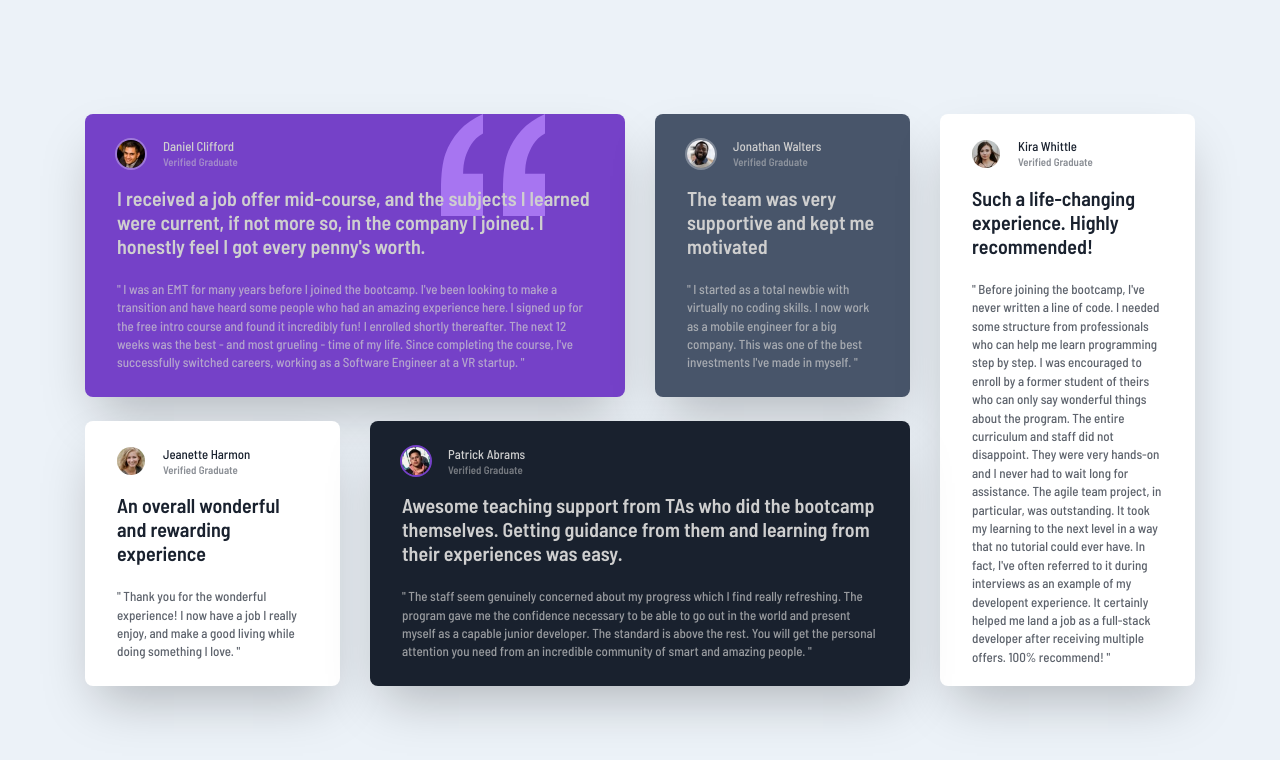
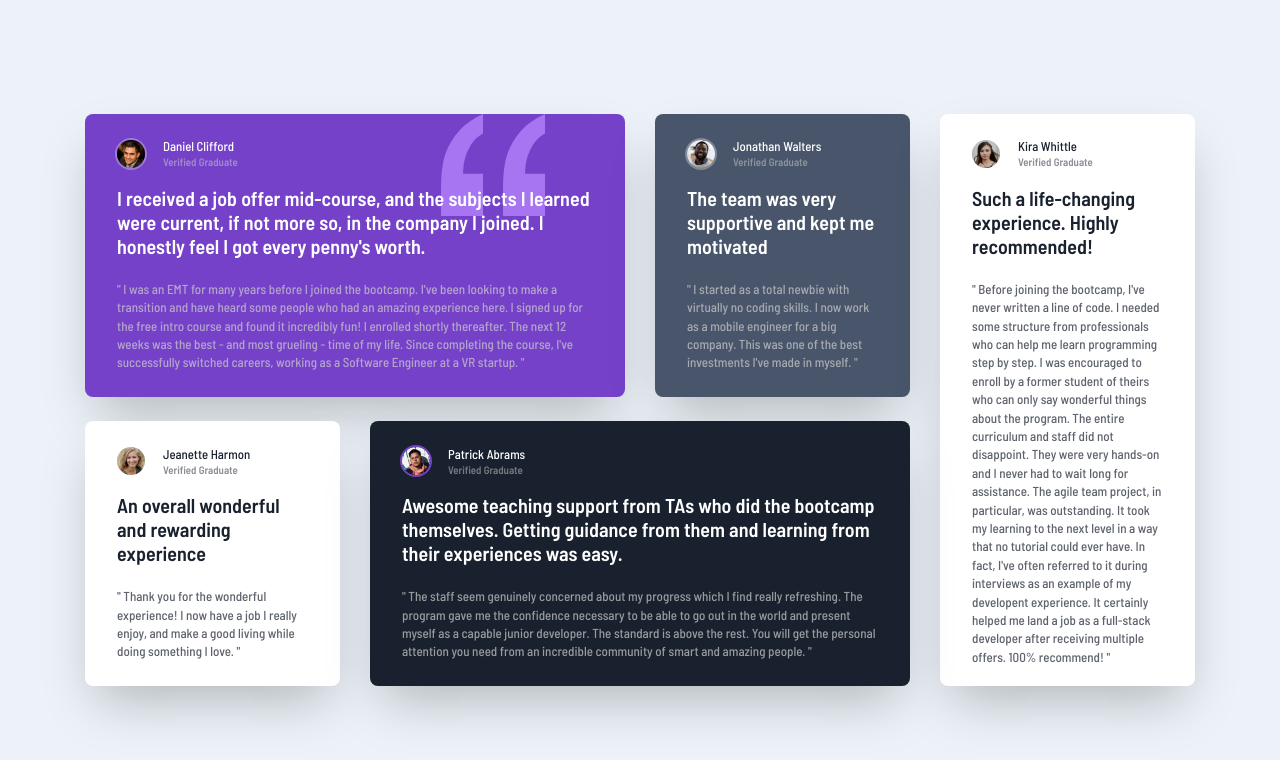
Before and after one commit to n0rrman/frontend-mentor-challenges-green, a Next.js app in the folder testimonials-grid-section/: page / in a window 1280 px wide. Shown: the top 760 px of the page. Built offline with nearby package versions, Linux system fonts and the light colour scheme.

Commit message:
testimonials-grid-section published

```diff
--- a/testimonials-grid-section/src/app/page.tsx
+++ b/testimonials-grid-section/src/app/page.tsx
@@ -16,6 +16,7 @@ export default function Home() {
           title="Verified Graduate"
           profilePic={danielPic}
           first
+          headingColour="text-white"
           heading="I received a job offer mid-course, and the subjects I learned were current, if not more so, in the company I joined. I honestly feel I got every penny's worth."
           text="I was an EMT for many years before I joined the bootcamp. I've been
         looking to make a transition and have heard some people who had an
@@ -31,6 +32,7 @@ export default function Home() {
           name="Jonathan Walters"
           title="Verified Graduate"
           profilePic={jonathanPic}
+          headingColour="text-white"
           heading="The team was very supportive and kept me motivated"
           text="I started as a total newbie with virtually no coding skills. I now
         work as a mobile engineer for a big company. This was one of the best
@@ -53,6 +55,7 @@ export default function Home() {
           title="Verified Graduate"
           profilePic={patrickPic}
           purpleBorder
+          headingColour="text-white"
           heading="Awesome teaching support from TAs who did the bootcamp themselves.
         Getting guidance from them and learning from their experiences was easy."
           text="The staff seem genuinely concerned about my progress which I find
--- a/testimonials-grid-section/src/components/card.tsx
+++ b/testimonials-grid-section/src/components/card.tsx
@@ -11,6 +11,7 @@ interface CardProps {
   purpleBorder?: boolean;
   first?: boolean;
   className: string;
+  headingColour?: string;
 }
 
 export default function Card({
@@ -22,6 +23,7 @@ export default function Card({
   purpleBorder,
   first,
   className,
+  headingColour,
 }: CardProps) {
   return (
     <div
@@ -41,14 +43,16 @@ export default function Card({
           <Image alt="" src={profilePic} fill />
         </div>
         <div className="flex flex-col z-30">
-          <h2 className="text-[0.8rem] -mb-0.5">{name}</h2>
+          <h2 className={`${headingColour} text-[0.8rem] -mb-0.5`}>{name}</h2>
           <h3 className="text-[0.675rem] opacity-50 font-bold">{title}</h3>
         </div>
       </div>
-      <h1 className="font-semibold text-[1.25rem] leading-6 z-30 tracking-[0.0025rem] pb-2.5">
+      <h1
+        className={`${headingColour} font-semibold text-[1.25rem] leading-6 z-30 tracking-[0.0025rem] pb-2.5`}
+      >
         {heading}
       </h1>
-      <p className="opacity-70 leading-[1.15rem] z-30">" {text} "</p>
+      <p className="opacity-70 leading-[1.15rem] z-30">&quot; {text} &quot;</p>
     </div>
   );
 }
```
Also changed, not shown: 2 other files (tests, documents, lock files or other folders).
